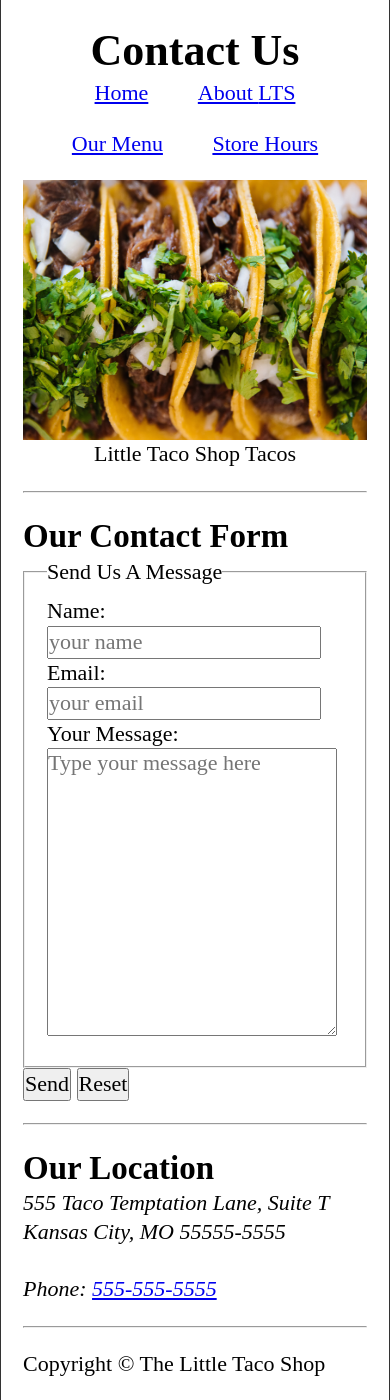
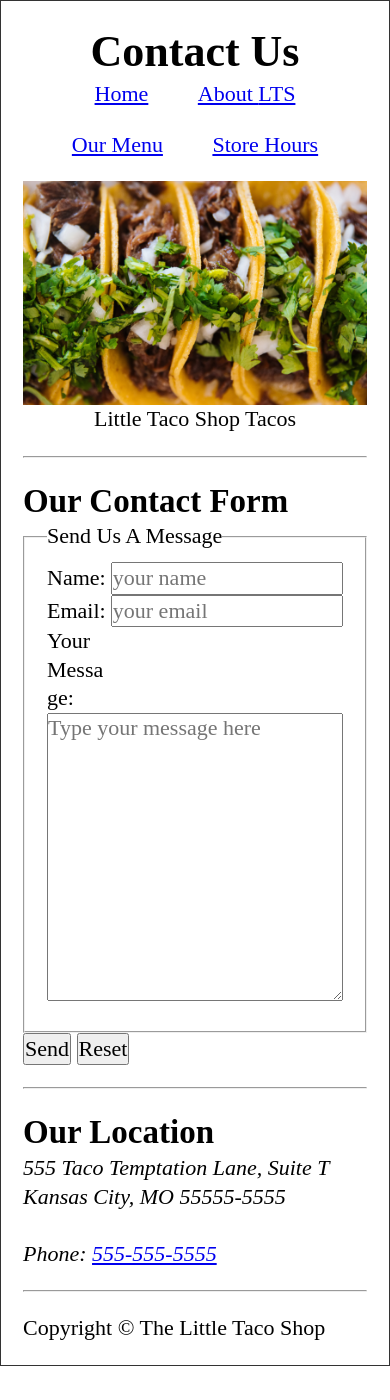
Before and after one commit to dimmageiras/HTML-project--with-some-CSS-, a plain HTML site: page contact.html in a window 390 px wide. After the commit the page ends 1366 px from the top, so only its background shows below. Drawn offline with Linux system fonts and the light colour scheme.

Commit message:
improved for mobile view

```diff
--- a/contact.html
+++ b/contact.html
@@ -40,7 +40,7 @@
 		<main>
 			<section>
 				<h2>Our Contact Form</h2>
-				<form action="https://httpbin.org/post" method="post">
+				<form target="_blank" action="https://httpbin.org/post" method="post">
 					<fieldset class="formField">
 						<legend>Send Us A Message</legend>
 						<p>
--- a/css/styles.css
+++ b/css/styles.css
@@ -3,12 +3,21 @@ html {
 }
 
 body {
+	border: 1px solid hsl(0 0% 20%);
+	border-right: 1px solid hsl(0 0% 20%);
+	margin: 0 auto;
+	max-width: 36.5rem;
 	min-height: 100vh;
-	max-width: 36.5rem;
-	margin: 0 auto;
+	min-width: 15rem;
 	padding: 1rem;
-	border-left: 1px solid hsl(0 0% 20%);
-	border-right: 1px solid hsl(0 0% 20%);
+}
+
+body,
+hr,
+header,
+main,
+footer {
+	min-width: 15rem;
 }
 
 header {
@@ -33,7 +42,10 @@ header {
 }
 
 .navImg {
+	height: 100%;
 	margin: auto;
+	max-width: 400px;
+	width: 100%;
 }
 
 main > article {
@@ -42,7 +54,6 @@ main > article {
 
 #menu .menu {
 	margin: auto;
-	min-width: 15rem;
 	max-width: 25rem;
 	width: 100%;
 }
@@ -62,21 +73,33 @@ main > section {
 form {
 	margin: auto;
 	max-width: 18rem;
-	min-width: 15rem;
 	width: 100%;
 }
 
 .formField {
 	max-width: 18rem;
-	min-width: 15rem;
 	padding: 0.5rem 1rem 1rem;
 	width: 100%;
 }
 
+.formField p:not(:last-child) {
+	white-space: nowrap;
+}
+
+.formField p,
 .formTextArea {
-	max-width: 25rem;
 	min-width: 12.7rem;
-	width: calc(100% / 1.02);
+	width: 100%;
+}
+
+.formLabel {
+	display: inline-block;
+	width: 2.65rem;
+}
+
+.formInput {
+	min-width: 8rem;
+	width: calc(100% - 2.885rem);
 }
 
 footer {
```
